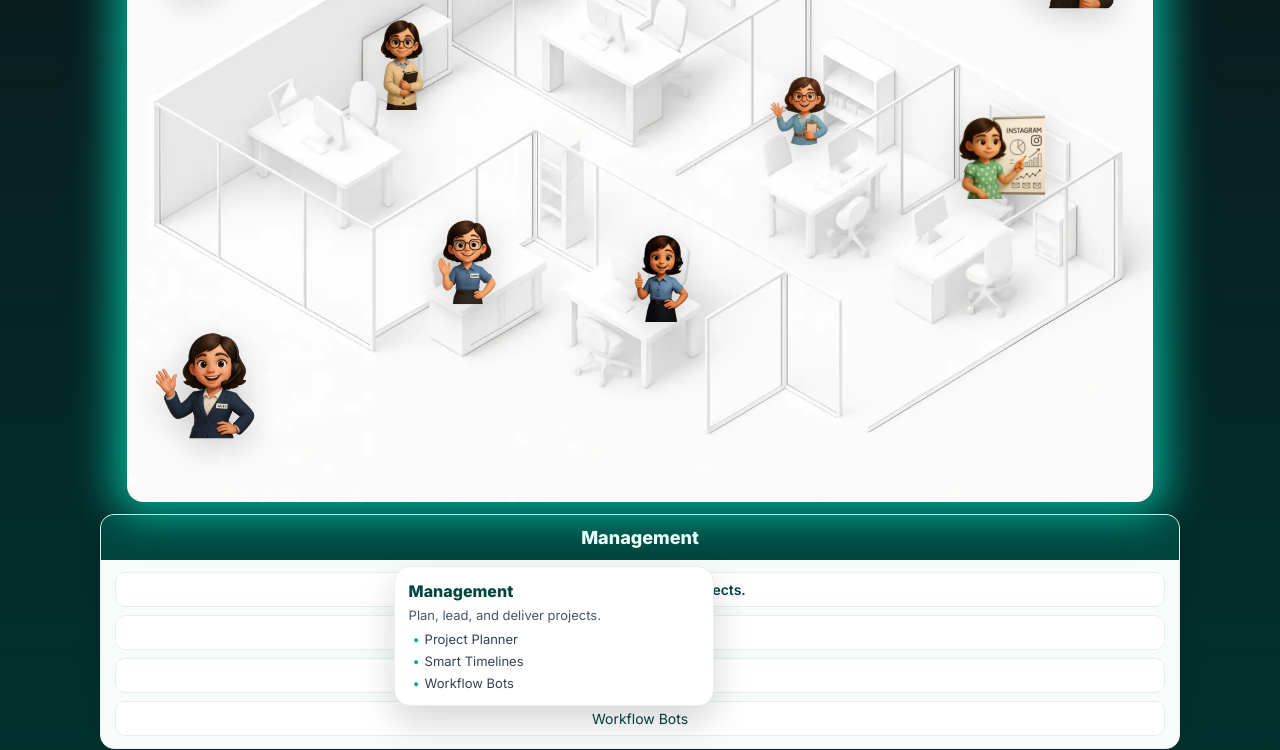
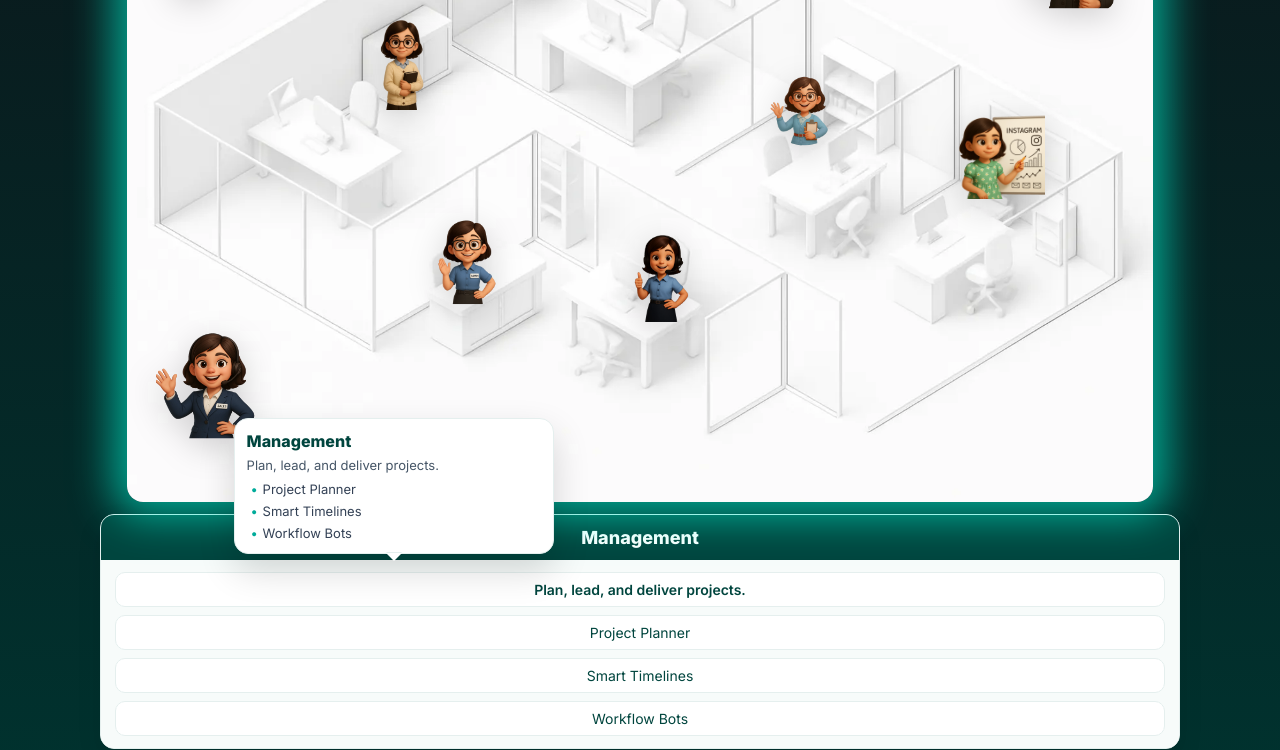
Before and after one commit to Adel202412/rehaf-links, a plain HTML site: page rehaf-automation/index.html in a window 1280 px wide. Both pictures are taken after a click on the button "Management". Shown: the part 1146-1896 px from the top of the page. Drawn offline with Linux system fonts and the light colour scheme.

Commit message:
style123

```diff
--- a/rehaf-automation/style.css
+++ b/rehaf-automation/style.css
@@ -374,52 +374,20 @@
 
         /* Step 1 — enlarge knowledge, integration, sales on desktop */
         @media (min-width: 901px) {
-
-            .hotspot img[src*="assets/mascots/marketing.webp"] {
-                height: 86px;
-            }
-
-            .hotspot img[src*="assets/mascots/management.webp"] {
-                height: 120px;
-            }
-
-            .hotspot img[src*="assets/mascots/knowledge.webp"] {
-                height: 160px;
-            }
-
-            .hotspot img[src*="assets/mascots/integrations.webp"] {
-                height: 160px;
-            }
-
-            .hotspot img[src*="assets/mascots/Sales.webp"] {
-                height: 160px;
-            }
+            .hotspot img[src*="assets/mascots/marketing.webp"]    {height: 86px;}
+            .hotspot img[src*="assets/mascots/management.webp"]   {height: 120px;}
+            .hotspot img[src*="assets/mascots/knowledge.webp"]    {height: 160px;}
+            .hotspot img[src*="assets/mascots/integrations.webp"] {height: 160px;}
+            .hotspot img[src*="assets/mascots/Sales.webp"]        {height: 160px;}
         }
 
         @media (max-width: 900px) {
-            .hotspot img {
-                height: 48px;
-                width: auto;
-            }
-                        .hotspot img[src*="assets/mascots/marketing.webp"] {
-                height: 40px;
-            }
-
-            .hotspot img[src*="assets/mascots/management.webp"] {
-                height: 54px;
-            }
-
-            .hotspot img[src*="assets/mascots/knowledge.webp"] {
-                height: 60px;
-            }
-
-            .hotspot img[src*="assets/mascots/integrations.webp"] {
-                height: 60px;
-            }
-
-            .hotspot img[src*="assets/mascots/Sales.webp"] {
-                height: 60px;
-            }
+            .hotspot img {height: 48px; width: auto; }
+            .hotspot img[src*="assets/mascots/marketing.webp"]      {height: 40px;}
+            .hotspot img[src*="assets/mascots/management.webp"]     {height: 54px;}
+            .hotspot img[src*="assets/mascots/knowledge.webp"]      {height: 60px;}
+            .hotspot img[src*="assets/mascots/integrations.webp"]   {height: 60px;}
+            .hotspot img[src*="assets/mascots/Sales.webp"]          {height: 60px;}
         }
 
         .hotspot .lbl {
@@ -441,22 +409,35 @@
             transform: translateY(0)
         }
 
-        .pop {
-            position: absolute;
-            z-index: 30;
-            background: #fff;
-            border: 1px solid var(--line);
-            border-radius: 16px;
-            padding: 14px;
-            width: min(320px, 80vw);
-            box-shadow: 0 16px 36px rgba(0, 0, 0, .16);
-            display: none
-        }
+      /* Popup anchored to hotspot center */
+.pop{
+  position: absolute;           /* anchored inside #officeWrap */
+  z-index: 40;
+  background: #fff;
+  border: 1px solid var(--line);
+  border-radius: 14px;
+  padding: 12px;
+  width: min(320px, 90vw);
+  box-shadow: 0 16px 36px rgba(0,0,0,.16);
+  display: none;
+  pointer-events: none;         /* avoids stealing hover/click */
+  transform: translate(-50%, calc(-100% - 12px)); /* center X, above Y */
+}
 
-        .pop.show {
-            display: block;
-            animation: pop .2s ease
-        }
+   .pop.show{ display:block; }
+
+/* small arrow (optional) */
+.pop::after{
+  content:"";
+  position:absolute;
+  left:50%;
+  transform:translateX(-50%);
+  bottom:-8px;
+  border-width:8px 8px 0 8px;
+  border-style:solid;
+  border-color:#fff transparent transparent transparent;
+  filter: drop-shadow(0 -1px 0 var(--line));
+}
 
         @keyframes pop {
             from {
@@ -540,7 +521,7 @@
         /* Why/Testimony/CTA */
         .why {
             background: #f9fefe;
-            padding: 60px 20px;
+            /*padding: 60px 20px;*/
             text-align: center;
 
             border-radius: 0px;
@@ -732,7 +713,7 @@
   color: #e9fbf7;
 
   /* instead of "inset" (inside), make it external */
-  box-shadow: 0 0 40px rgba(0, 255, 220, 0.6);
+  /*box-shadow: 0 0 40px rgba(0, 255, 220, 0.6);  */
   border-radius: 0px; /* optional: match the style of other sections */
 }
 
```
